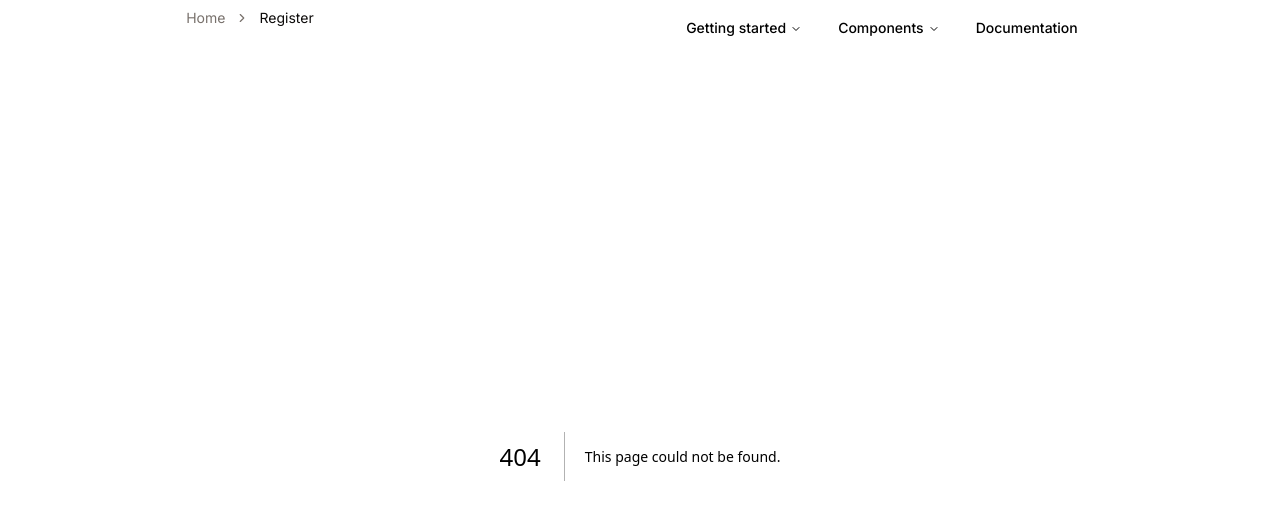
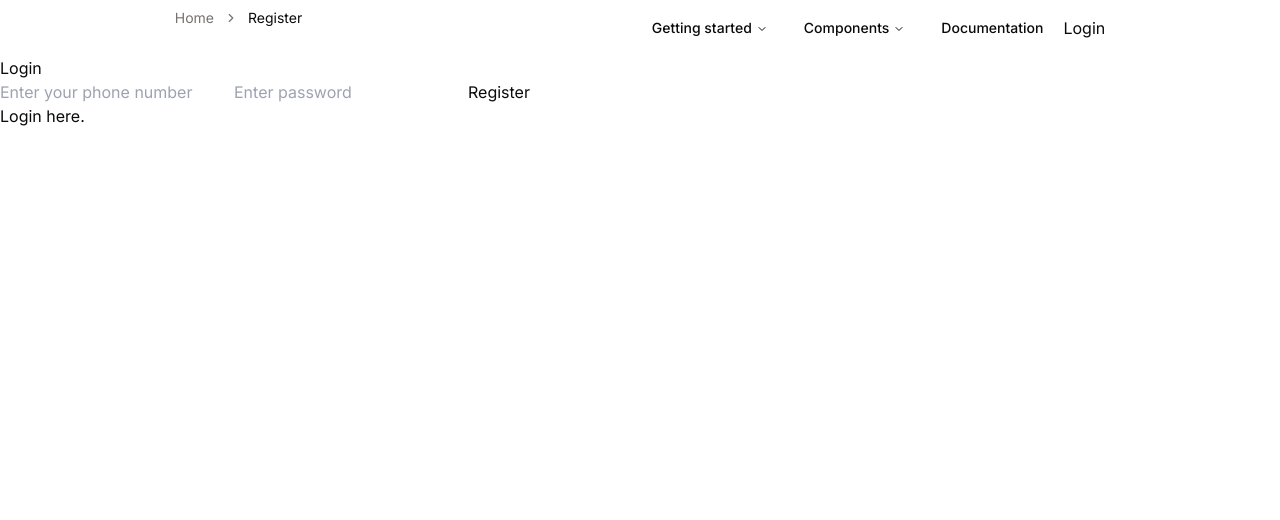
Before and after one commit to ifshad/shadcn-practise, a Next.js app: page /register in a window 1280 px wide. Before the commit this address had no page. Shown: the top 520 px of the page. Built offline with nearby package versions, Linux system fonts and the light colour scheme.

Commit message:
mock jwt auth created

```diff
--- /dev/null
+++ b/app/login/page.tsx
@@ -0,0 +1,49 @@
+"use client";
+// pages/login.js
+import { loginUser } from "@/utils/auth";
+import Link from "next/link";
+import { useRouter } from "next/navigation";
+
+const Login = () => {
+  const router = useRouter();
+  const handleLogin = (e: any) => {
+    e.preventDefault();
+    const formData = new FormData(e.target);
+    const phoneNumber = formData.get("phoneNumber");
+    const password = formData.get("password");
+    const token = loginUser(phoneNumber, password);
+    if (token) {
+      // Redirect to dashboard or home
+      router.push("/");
+      console.log(phoneNumber);
+    } else {
+      // Show error
+      console.log("an error occured");
+    }
+  };
+
+  return (
+    <div>
+      <h1>Login</h1>
+      {/* Add form for login */}
+      <form onSubmit={handleLogin}>
+        <input
+          type="number"
+          name="phoneNumber"
+          id="phoneNumber"
+          placeholder="Enter your phone number"
+        />
+        <input
+          type="password"
+          name="password"
+          id="password"
+          placeholder="Enter password"
+        />
+        <button>Login</button>
+      </form>
+      <Link href="/register">Register here.</Link>
+    </div>
+  );
+};
+
+export default Login;
--- a/app/page.tsx
+++ b/app/page.tsx
@@ -4,11 +4,13 @@ import DropDown from "@/components/DropDown/page";
 import FlipCard from "@/components/FlipCard/page";
 import PrintSection from "@/components/PrintSection/page";
 import SideMenu from "@/components/SideMenu/page";
+import Link from "next/link";
 
 const Home = () => {
 
   return (
     <div className="flex flex-col gap-7 justify-center py-5 min-h-screen items-center">
+
       <CarouselDemo />
       <BinaryTree />
       <FlipCard />
--- /dev/null
+++ b/app/register/page.tsx
@@ -0,0 +1,50 @@
+"use client";
+// pages/login.js
+import { registerUser } from "@/utils/auth";
+import Link from "next/link";
+import { useRouter } from "next/navigation";
+
+const Login = () => {
+  const router = useRouter();
+
+  const handleLogin = (e: any) => {
+    e.preventDefault();
+    const formData = new FormData(e.target);
+    const phoneNumber = formData.get("phoneNumber");
+    const password = formData.get("password");
+    const token = registerUser(phoneNumber, password);
+    if (token) {
+      // Redirect to dashboard or home
+      router.push('/')
+      console.log(phoneNumber, "authentication successfull");
+    } else {
+      // Show error
+      console.log("an error occured during authentication");
+    }
+  };
+
+  return (
+    <div>
+      <h1>Login</h1>
+      {/* Add form for login */}
+      <form onSubmit={handleLogin}>
+        <input
+          type="number"
+          name="phoneNumber"
+          id="phoneNumber"
+          placeholder="Enter your phone number"
+        />
+        <input
+          type="password"
+          name="password"
+          id="password"
+          placeholder="Enter password"
+        />
+        <button>Register</button>
+      </form>
+      <Link href="/login">Login here.</Link>
+    </div>
+  );
+};
+
+export default Login;
--- a/components/layout/Header.tsx
+++ b/components/layout/Header.tsx
@@ -14,13 +14,14 @@ import {
   NavigationMenuTrigger,
   navigationMenuTriggerStyle,
 } from "@/components/ui/navigation-menu";
+import { useRouter } from "next/navigation";
+import { logoutUser } from "@/utils/auth";
 
 const components: { title: string; href: string; description: string }[] = [
   {
     title: "Connect",
     href: "/connect",
-    description:
-      "lorem ipsum loret amor del para busin.",
+    description: "lorem ipsum loret amor del para busin.",
   },
   {
     title: "Requests",
@@ -54,6 +55,13 @@ const components: { title: string; href: string; description: string }[] = [
 ];
 
 const Header: FC = () => {
+  const token = localStorage.getItem("jwt");
+  const router = useRouter();
+
+  const handleLogout = () => {
+    logoutUser(); // Remove JWT and user data
+    router.push("/login"); // Redirect to login page
+  };
   return (
     <div className="flex justify-around p-2">
       <div>
@@ -116,6 +124,15 @@ const Header: FC = () => {
               </NavigationMenuLink>
             </Link>
           </NavigationMenuItem>
+          {token ? (
+            <button onClick={handleLogout}>Logout</button>
+          ) : (
+            <NavigationMenuItem>
+              <div>
+                <Link href="/login">Login</Link>
+              </div>
+            </NavigationMenuItem>
+          )}
         </NavigationMenuList>
       </NavigationMenu>
     </div>
--- /dev/null
+++ b/utils/auth.js
@@ -0,0 +1,34 @@
+// auth.js
+
+import { mockToken } from "./mockToken";
+
+export const registerUser = (phoneNumber, password) => {
+  // You can use localStorage or sessionStorage to mock storing user details
+  localStorage.setItem("user", JSON.stringify({ phoneNumber, password }));
+  localStorage.setItem("jwt", mockToken.token);
+
+  // auth.js (within registerUser or loginUser)
+  setTimeout(() => {
+    localStorage.removeItem("jwt");
+  }, 3600 * 1000); // JWT expires after 1 hour
+
+  return mockToken.token;
+};
+
+export const loginUser = (phoneNumber, password) => {
+  const user = JSON.parse(localStorage.getItem("user"));
+  if (user && user.phoneNumber === phoneNumber && user.password === password) {
+    localStorage.setItem("jwt", mockToken.token);
+    return mockToken.token;
+  }
+  // auth.js (within registerUser or loginUser)
+  setTimeout(() => {
+    localStorage.removeItem("jwt");
+  }, 3600 * 1000); // JWT expires after 1 hour
+  return null; // Or handle invalid credentials
+};
+
+export const logoutUser = () => {
+  localStorage.removeItem("jwt");
+//   localStorage.removeItem("user");
+};
--- /dev/null
+++ b/utils/mockToken.js
@@ -0,0 +1,4 @@
+// mockToken.js
+export const mockToken = {
+    token: "eyJhbGciOiJIUzI1NiIsInR5cCI6IkpXVCJ9.eyJzdWIiOiIxMjM0NTY3ODkwIiwibmFtZSI6IkpvaG4gRG9lIiwiaWF0IjoxNTE2MjM5MDIyfQ.SflKxwRJSMeKKF2QT4fwpMeJf36POk6yJV_adQssw5c",
+  };
```
Also changed, not shown: utils/ProtectRoute.js (added, +17 -0 lines), utils/fetchData.js (added, +11 -0 lines), utils/mockData.js (added, +11 -0 lines).
